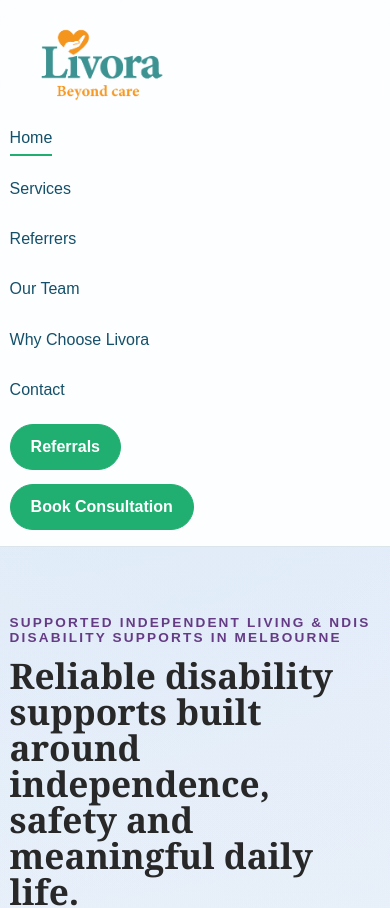
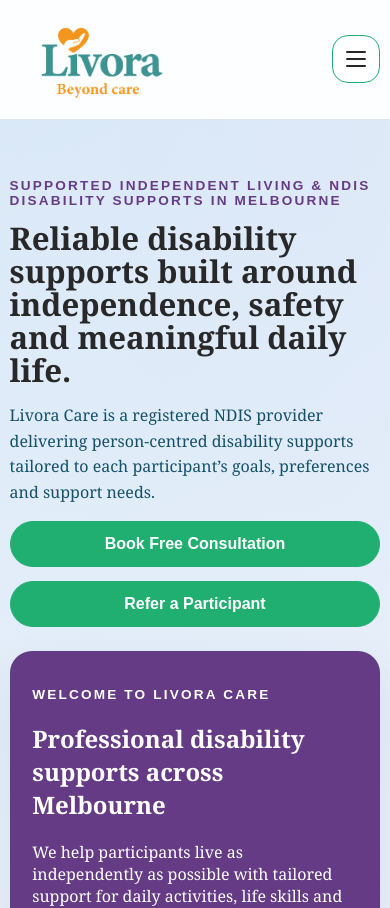
Before and after one commit to auklaus26/livora, a Nuxt app: page / in a window 390 px wide. Shown: the top 908 px of the page. Built offline with nearby package versions, Linux system fonts and the light colour scheme.

Commit message:
Adjust layout for mobile.

```diff
--- a/app/assets/css/main.css
+++ b/app/assets/css/main.css
@@ -70,6 +70,10 @@ textarea {
   padding: 0.85rem 0;
 }
 
+.header-nav {
+  display: contents;
+}
+
 .topbar,
 .main-nav,
 .hero-actions,
@@ -84,6 +88,7 @@ textarea {
 
 .topbar {
   align-items: center;
+  justify-content: space-between;
 }
 
 .brand-mark {
@@ -118,14 +123,20 @@ textarea {
   gap: 0.9rem;
 }
 
+.topbar-actions .button {
+  padding: 0.68rem 1.05rem;
+  font-size: 0.95rem;
+}
+
 .main-nav {
   flex-wrap: wrap;
   justify-content: center;
   align-items: center;
+  gap: 0.75rem 1.25rem;
 }
 
 .nav-link {
-  padding: 0.45rem 0;
+  padding: 0.35rem 0;
   font-family: Arial, Helvetica, sans-serif;
   color: var(--text-soft);
   border-bottom: 2px solid transparent;
@@ -170,6 +181,48 @@ textarea {
   background: #ffffff;
   color: #000000;
   border-color: #20af70;
+}
+
+.menu-toggle {
+  display: none;
+  border: 1px solid #20af70;
+  background: #ffffff;
+  color: #282828;
+  border-radius: 16px;
+  padding: 0.55rem;
+  font-family: Arial, Helvetica, sans-serif;
+  font-weight: 700;
+  width: 48px;
+  height: 48px;
+}
+
+.menu-toggle-box {
+  display: inline-flex;
+  flex-direction: column;
+  justify-content: center;
+  gap: 5px;
+  width: 20px;
+}
+
+.menu-toggle-line {
+  display: block;
+  width: 20px;
+  height: 2px;
+  border-radius: 999px;
+  background: #282828;
+  transition: transform 0.2s ease, opacity 0.2s ease;
+}
+
+.menu-toggle[aria-expanded='true'] .menu-toggle-line:nth-child(1) {
+  transform: translateY(7px) rotate(45deg);
+}
+
+.menu-toggle[aria-expanded='true'] .menu-toggle-line:nth-child(2) {
+  opacity: 0;
+}
+
+.menu-toggle[aria-expanded='true'] .menu-toggle-line:nth-child(3) {
+  transform: translateY(-7px) rotate(-45deg);
 }
 
 .hero-section,
@@ -498,7 +551,6 @@ legend {
 }
 
 @media (max-width: 960px) {
-  .header-inner,
   .hero-grid,
   .split-grid,
   .two-up,
@@ -514,17 +566,39 @@ legend {
     max-width: none;
   }
 
-  .cta-strip,
-  .topbar,
+  .header-inner {
+    grid-template-columns: 1fr;
+    gap: 0.8rem;
+    padding: 0.9rem 0;
+  }
+
+  .menu-toggle {
+    display: inline-flex;
+    align-items: center;
+    justify-content: center;
+  }
+
+  .header-nav {
+    display: none;
+    gap: 0.9rem;
+    border-top: 1px solid var(--line);
+    padding-top: 0.9rem;
+  }
+
+  .header-nav.is-open {
+    display: grid;
+  }
+
   .main-nav,
-  .topbar-actions {
+  .topbar-actions,
+  .cta-strip {
     flex-direction: column;
     align-items: start;
   }
 
-  .header-inner {
-    gap: 1rem;
-    padding: 1rem 0;
+  .main-nav {
+    justify-content: flex-start;
+    gap: 0.4rem;
   }
 
   .brand-mark {
@@ -541,11 +615,51 @@ legend {
   .page-hero,
   .section,
   .site-footer {
-    padding: 3.4rem 0;
+    padding: 2.8rem 0;
   }
 
   .shell {
     width: min(100% - 1.2rem, 1160px);
+  }
+
+  .header-inner {
+    gap: 0.85rem;
+  }
+
+  .topbar-actions,
+  .hero-actions,
+  .header-nav {
+    width: 100%;
+  }
+
+  .topbar-actions {
+    display: none;
+  }
+
+  .topbar-actions .button,
+  .hero-actions .button,
+  .cta-strip .button {
+    width: 100%;
+  }
+
+  .main-nav {
+    width: 100%;
+  }
+
+  .nav-link {
+    font-size: 0.98rem;
+  }
+
+  .hero-section h1,
+  .page-hero h1 {
+    font-size: clamp(1.9rem, 8vw, 2.7rem);
+    line-height: 1.06;
+    margin-bottom: 0.85rem;
+  }
+
+  .lead {
+    font-size: 1rem;
+    line-height: 1.6;
   }
 
   .spotlight-card,
@@ -567,4 +681,10 @@ legend {
   .brand-logo {
     max-width: 180px;
   }
+
+  .contact-meta,
+  .cta-strip {
+    flex-direction: column;
+    align-items: stretch;
+  }
 }
--- a/app/components/SiteHeader.vue
+++ b/app/components/SiteHeader.vue
@@ -1,5 +1,12 @@
 <script setup lang="ts">
+import { ref } from 'vue'
 import { primaryNav } from '~/composables/useSiteContent'
+
+const isMenuOpen = ref(false)
+
+const closeMenu = () => {
+  isMenuOpen.value = false
+}
 </script>
 
 <template>
@@ -9,8 +16,24 @@ import { primaryNav } from '~/composables/useSiteContent'
         <NuxtLink to="/" class="brand-mark">
           <img src="/logo.png" alt="Livora Care logo" class="brand-logo" />
         </NuxtLink>
+
+        <button
+          type="button"
+          class="menu-toggle"
+          :aria-expanded="isMenuOpen ? 'true' : 'false'"
+          aria-controls="site-menu"
+          :aria-label="isMenuOpen ? 'Close navigation menu' : 'Open navigation menu'"
+          @click="isMenuOpen = !isMenuOpen"
+        >
+          <span class="menu-toggle-box" aria-hidden="true">
+            <span class="menu-toggle-line"></span>
+            <span class="menu-toggle-line"></span>
+            <span class="menu-toggle-line"></span>
+          </span>
+        </button>
       </div>
 
+      <div id="site-menu" class="header-nav" :class="{ 'is-open': isMenuOpen }">
         <nav class="main-nav" aria-label="Primary">
           <NuxtLink
             v-for="item in primaryNav"
@@ -18,14 +41,16 @@ import { primaryNav } from '~/composables/useSiteContent'
             :to="item.to"
             class="nav-link"
             active-class="nav-link-active"
+            @click="closeMenu"
           >
             {{ item.label }}
           </NuxtLink>
         </nav>
 
         <div class="topbar-actions">
-        <NuxtLink to="/make-a-referral" class="button button-secondary">Referrals</NuxtLink>
-        <NuxtLink to="/contact" class="button button-primary">Book Consultation</NuxtLink>
+          <NuxtLink to="/make-a-referral" class="button button-secondary" @click="closeMenu">Referrals</NuxtLink>
+          <NuxtLink to="/contact" class="button button-primary" @click="closeMenu">Book Consultation</NuxtLink>
+        </div>
       </div>
     </div>
   </header>
```
Lines whose indentation alone changed are shown as unchanged.
